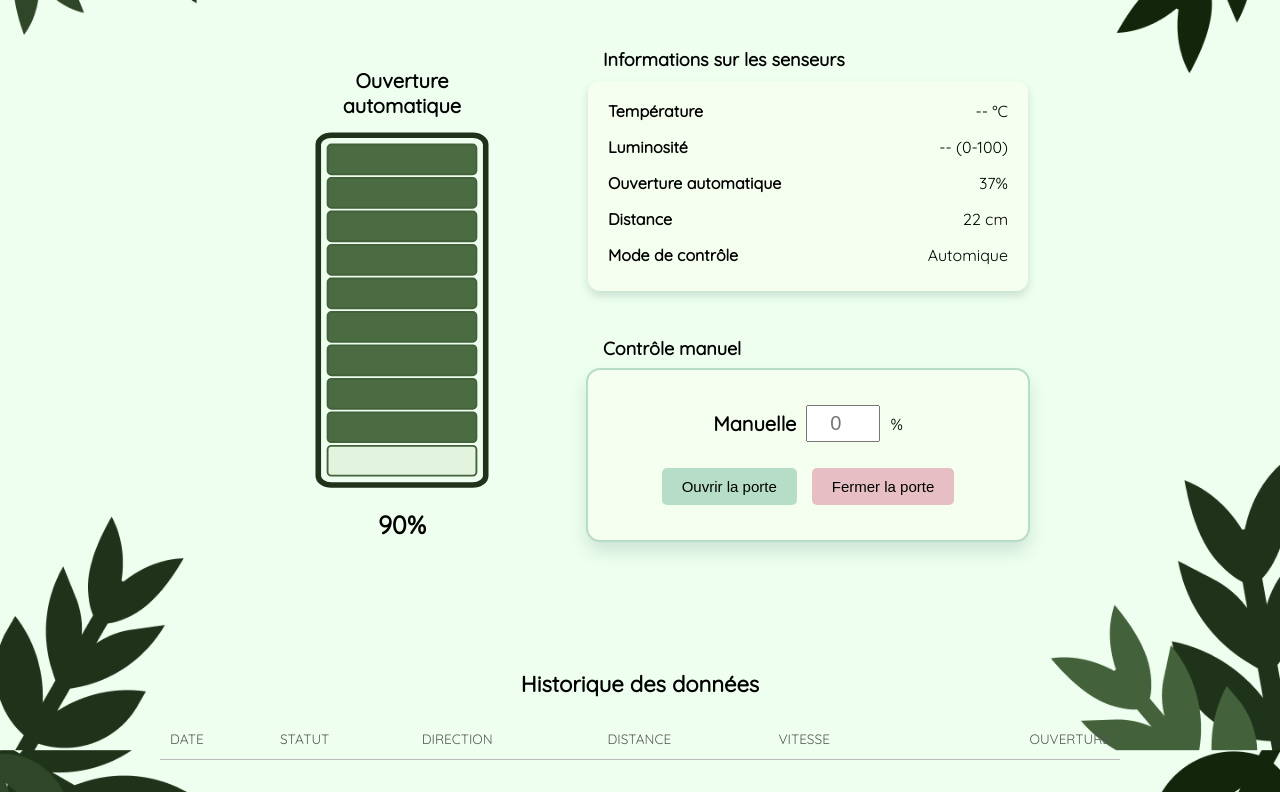
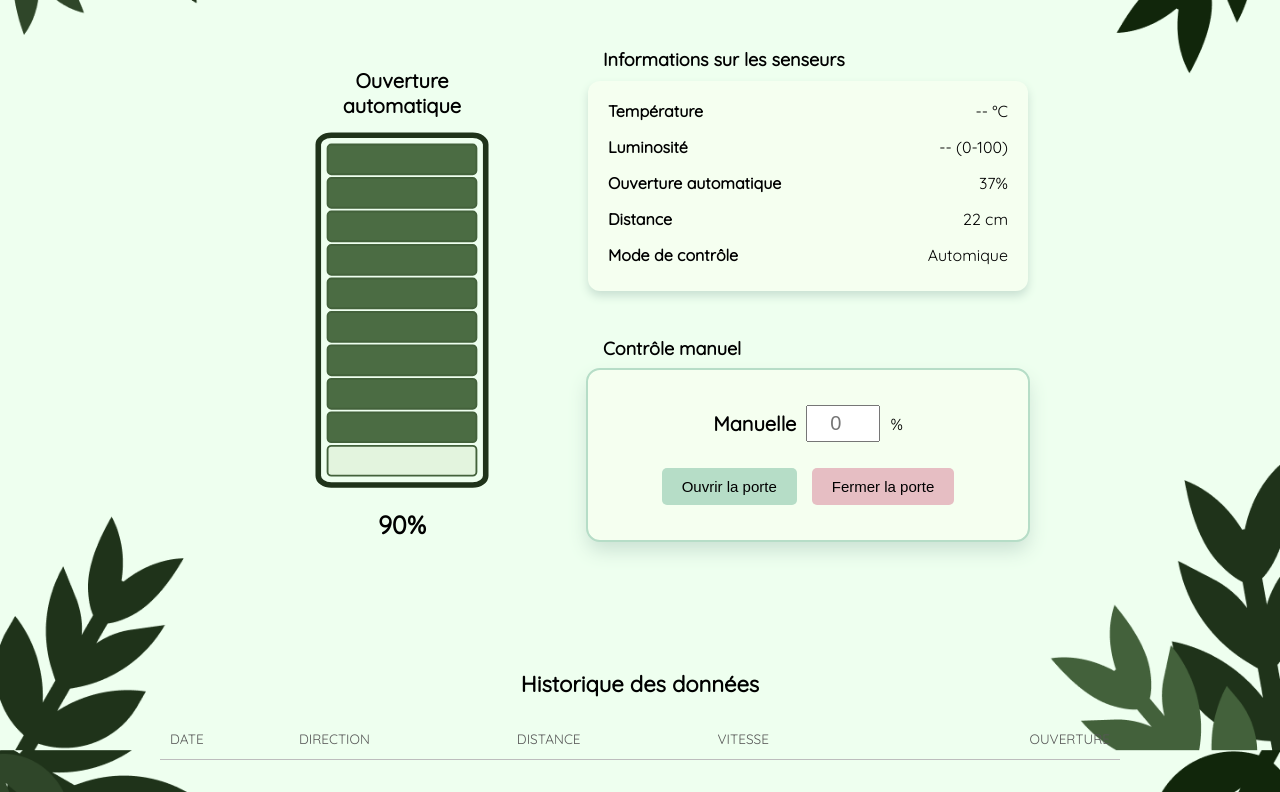
Before and after one commit to BaoDuong2359970/H26-6GP-TP1, a website: page WebApplication/public/simulation.html in a window 1280 px wide. Shown: the part 160-952 px from the top of the page. Drawn offline with Linux system fonts and the light colour scheme.

Commit message:
remove statut

```diff
--- a/WebApplication/public/simulation.html
+++ b/WebApplication/public/simulation.html
@@ -131,9 +131,6 @@
                             Date
                         </th>
                         <th class="th">
-                            Statut
-                        </th>
-                        <th class="th">
                             Direction
                         </th>
                         <th class="th">
```
